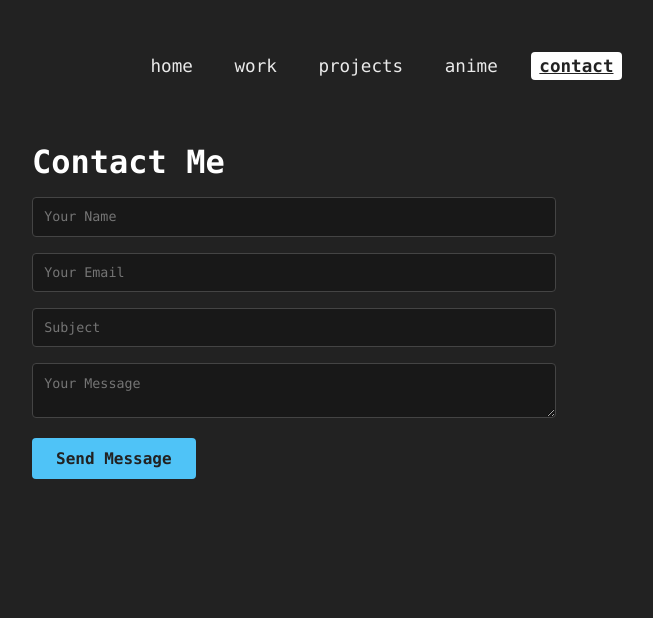
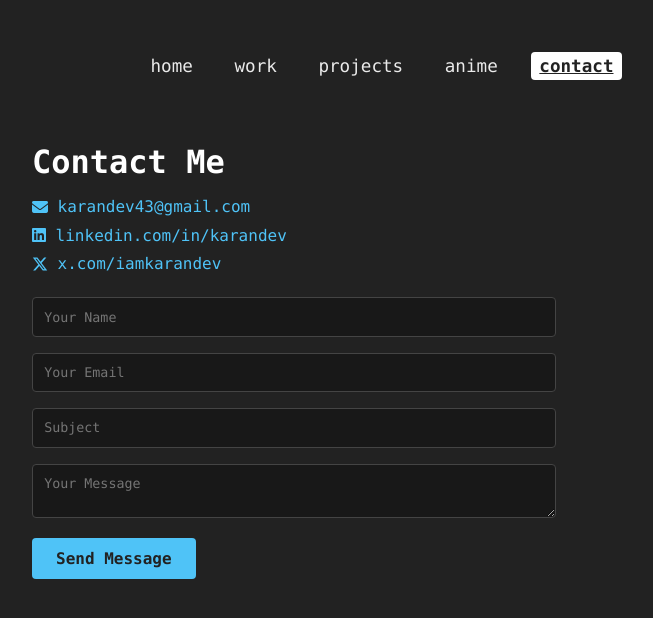
Before and after one commit to karan10/karan-portfolio, a React (Vite) app: page /contact in a window 1280 px wide. Shown: the top 618 px of the page, without its empty margins (258-911 px from the left). Built offline with nearby package versions, Linux system fonts and the light colour scheme.

Commit message:
Updated details

```diff
--- a/src/data/home.js
+++ b/src/data/home.js
@@ -1,11 +1,11 @@
 const homeData = {
     name: "Karan Dev",
     email: "karandev43@gmail.com",
-  location: "Bengaluru, India",
+    location: "Delhi, India",
     profileImage: "/assets/images/home/karan.jpg",
     description: [
-    "With deep experience in backend systems and a growing focus on GenAI, I build intelligent tools that adapt to user needs. My background spans engineering management, system design, and applied AI—from optimizing media pipelines to designing platforms for scalable contributor profiling.",
-    "Today, I'm building next-gen AI products aimed at enhancing productivity and decision-making across domains."
+        "I design and build scalable backend systems, automation pipelines, and AI-driven workflows. I work with founders and small product teams to turn complex ideas into reliable, production-ready systems, combining backend architecture with applied GenAI.",
+        "Alongside my core work, I build side projects to solve everyday problems and explore practical uses of AI. Currently, I’m focused on creating next-generation AI products that improve productivity, clarity, and decision-making."
     ],
     socialLinks: {
         github: "https://github.com/karan10",
--- a/src/data/projects.js
+++ b/src/data/projects.js
@@ -5,6 +5,13 @@ const projectsData = [
             "Generates weekly Spotify Wrapped-style summaries, giving users insights into their top tracks, artists, and listening patterns. Integrated Spotify OAuth, handled user-specific data securely, and automated visual summaries for shareability — all with a focus on clean UX and lightweight performance.",
         image: "/assets/images/projects/spotifyi.png",
         url: "https://spotifyi.onrender.com/"
+    },
+    {
+        title: "UltraAI – Smart Health Insights",
+        description:
+            "An AI-powered health intelligence layer built on top of wearable data. UltraAI analyzes raw biometric signals like sleep, heart rate, HRV, and activity to generate clear summaries, personalized insights, and actionable daily recommendations — focusing on signal over noise, explainability, and real-world usability.",
+        image: "/assets/images/projects/ultraai.png",
+        url: "https://ultraai.imkaran.dev/"
     }
 ];
 
--- a/src/data/work.js
+++ b/src/data/work.js
@@ -1,11 +1,11 @@
 const workData = [
   {
-    title: "Indie AI Builder & Engineering Leader",
-    company: "Independent Projects",
+    title: "Software Engineering Consultant (Freelance)",
+    company: "Plutox AI",
     period: "2025 - Present",
     description:
-      "Currently building AI-driven products as an indie builder, focused on solving meaningful problems in the consumer and productivity space. My work spans from designing backend architectures and integrating LLMs to crafting user-centric experiences — leveraging my background in engineering leadership, scalable systems, and product thinking.",
-    url: ""
+      "Working as a freelance software engineering consultant, supporting Plutox AI on product and platform development across backend systems, integrations, and reliability improvements.",
+    url: "https://plutoxai.com"
   },
   {
     title: "Software Engineering Manager",
--- a/src/pages/Contact.jsx
+++ b/src/pages/Contact.jsx
@@ -2,6 +2,20 @@ const Contact = () => (
   <main>
     <section className="contact">
       <h2>Contact Me</h2>
+      <div className="contact-details">
+        <a href="mailto:karandev43@gmail.com">
+          <i className="fas fa-envelope"></i>
+          karandev43@gmail.com
+        </a>
+        <a href="https://linkedin.com/in/karandev" target="_blank" rel="noreferrer">
+          <i className="fab fa-linkedin"></i>
+          linkedin.com/in/karandev
+        </a>
+        <a href="https://x.com/iamkarandev" target="_blank" rel="noreferrer">
+          <i className="fab fa-x-twitter"></i>
+          x.com/iamkarandev
+        </a>
+      </div>
       <div className="contact-content">
         <form id="contact-form" className="contact-form">
           <div className="form-group">
--- a/src/styles.css
+++ b/src/styles.css
@@ -698,6 +698,26 @@ a:hover {
     max-width: 500px;
 }
 
+.contact-details {
+    display: flex;
+    flex-direction: column;
+    gap: 0.6rem;
+    margin-bottom: 1.5rem;
+}
+
+.contact-details a {
+    color: var(--accent-color);
+    text-decoration: none;
+    font-weight: 500;
+    display: inline-flex;
+    align-items: center;
+    gap: 0.6rem;
+}
+
+.contact-details a:hover {
+    text-decoration: underline;
+}
+
 .form-group input,
 .form-group textarea {
     width: 100%;
```
Also changed, not shown: public/assets/images/projects/ultraai.png (added). Lines whose indentation alone changed are shown as unchanged.
